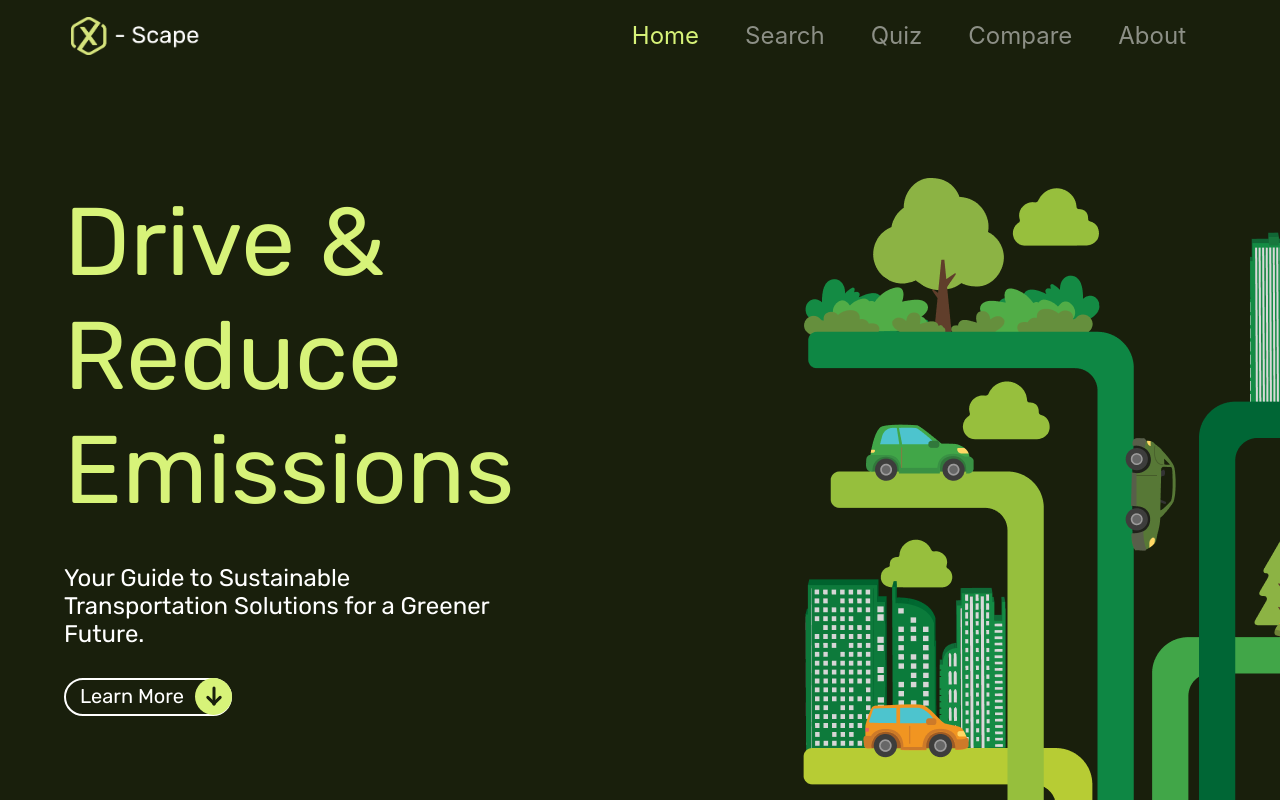
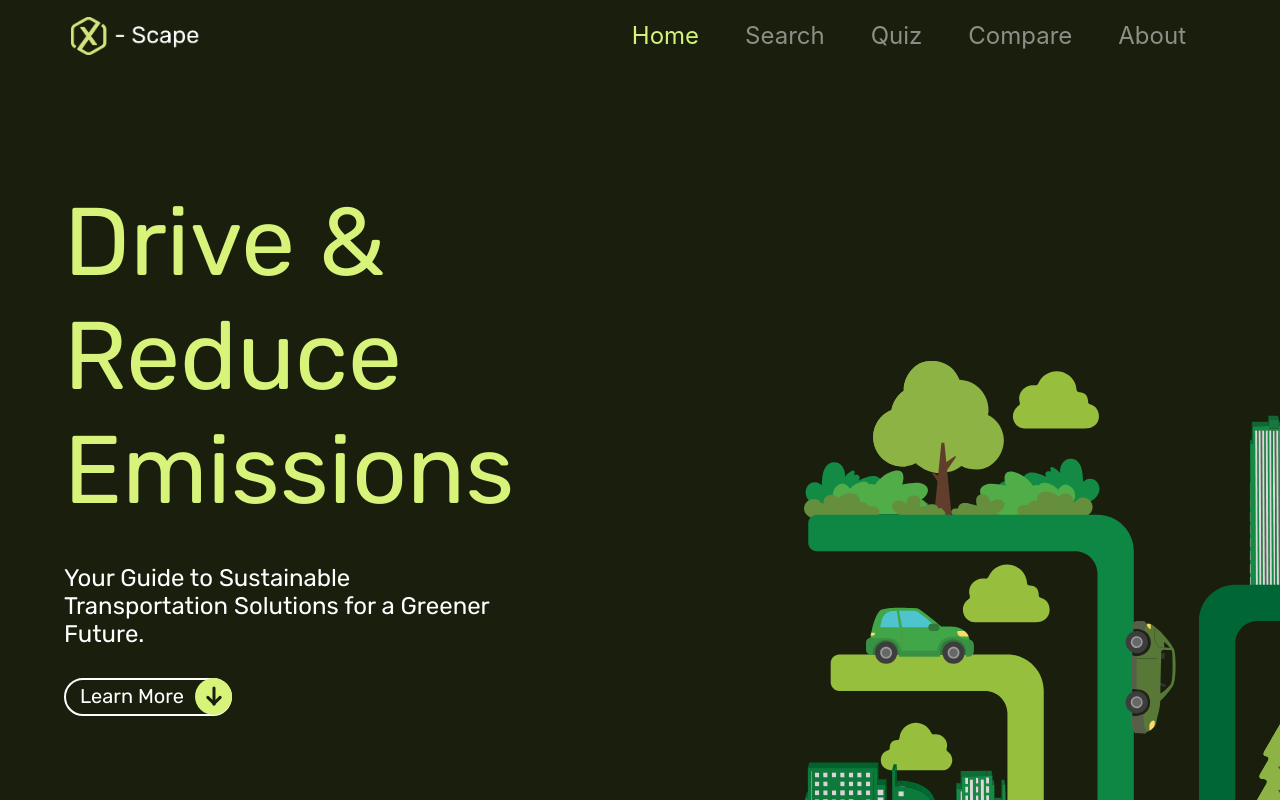
Before and after one commit to UW-INFO442-AU23/sus-city, a React (Create React App) app: page / in a window 1280 px wide. Shown: the top 800 px of the page. Built offline with nearby package versions, Linux system fonts and the light colour scheme.

Commit message:
changed image name

```diff
--- a/src/components/Home/home.js
+++ b/src/components/Home/home.js
@@ -213,7 +213,7 @@ export default function Home(props) {
 							<img
 								className="tree-vector"
 								alt="Tree vector"
-								src="/imgs/tree.png"
+								src="/imgs/tree.svg"
 							/>
 							<img
 								className="group"
```
Also changed, not shown: public/imgs/tree.svg (renamed from public/imgs/tree-svg.svg).
